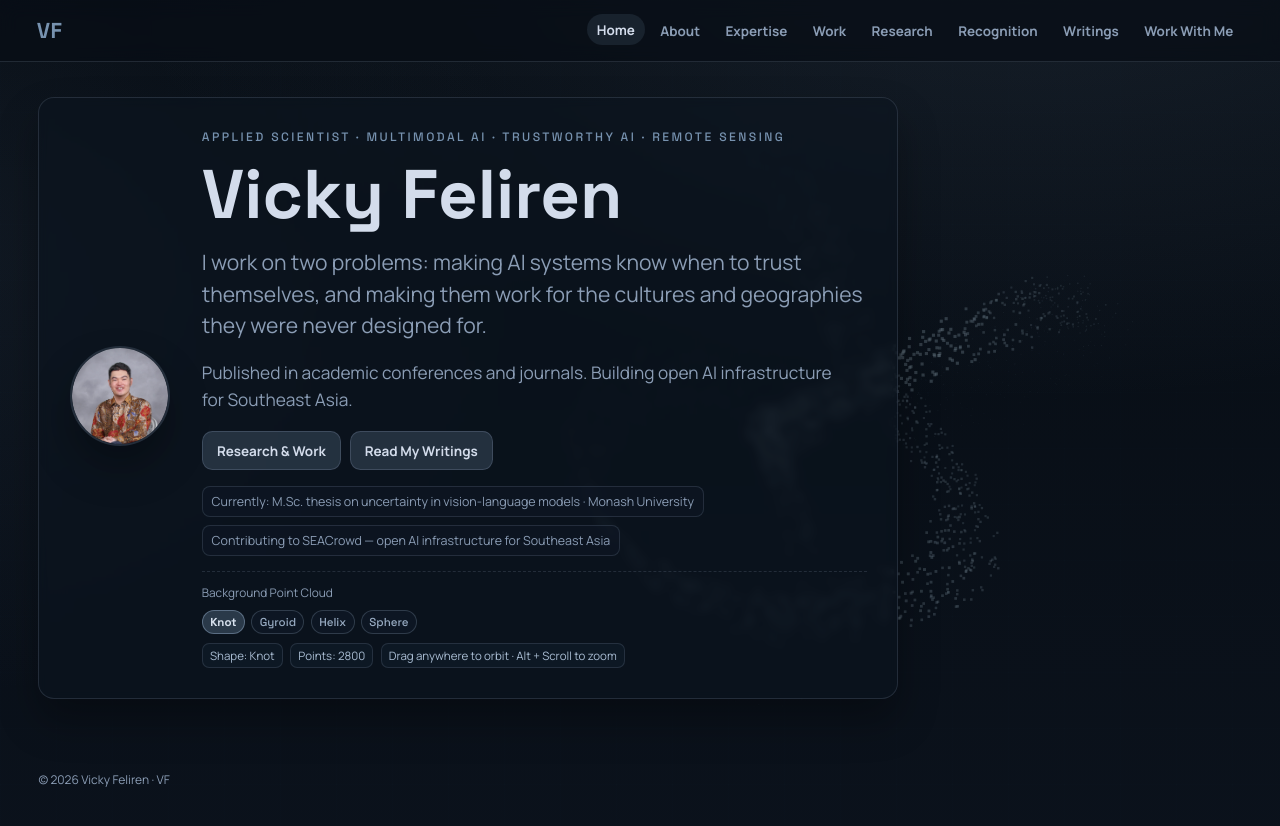
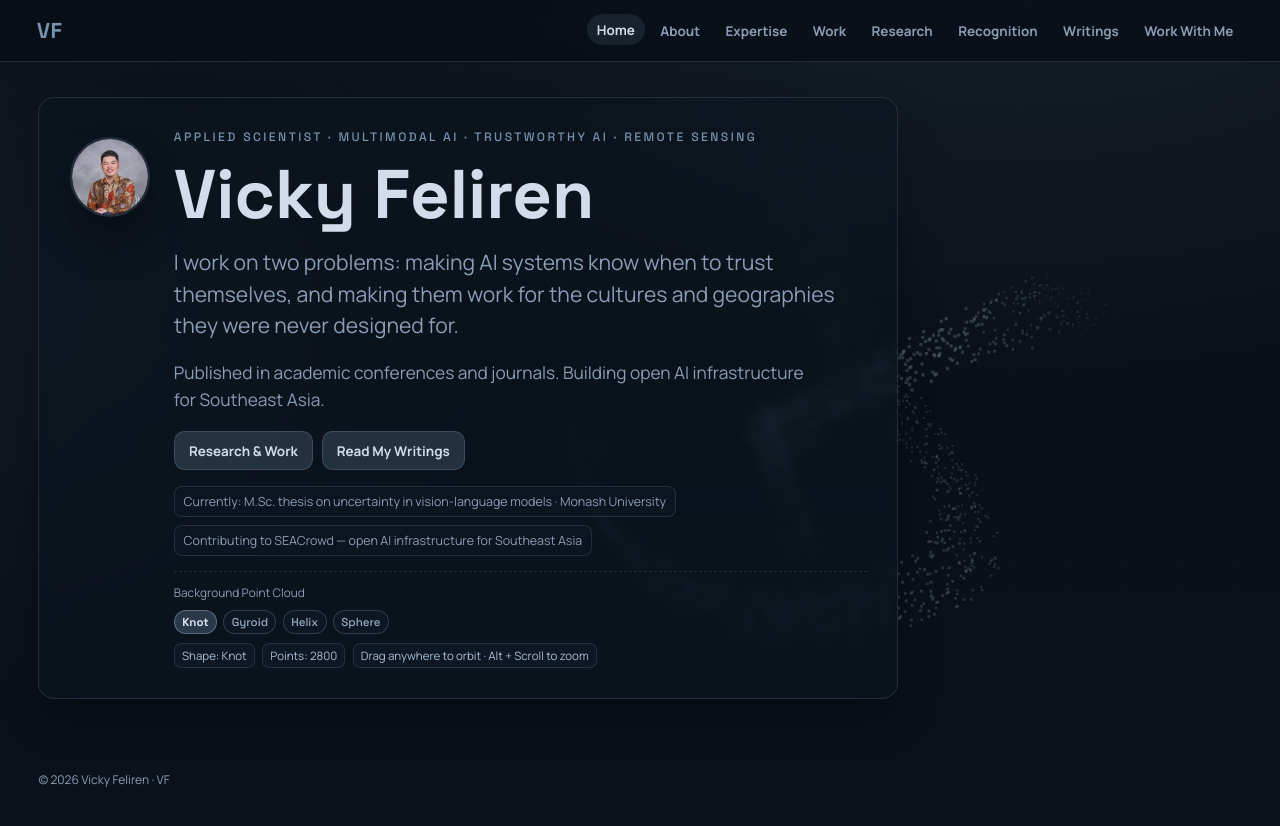
Before and after one commit to Feliren88/feliren88.github.io, a Jekyll site: the page built from index.html, in a window 1280 px wide. Shown: the top 826 px of the page. Built offline with Jekyll 4.4.1, drawn with Linux system fonts in a browser that asks for light colours.

Commit message:
Reduce profile size to 80x80px, align to top-left

```diff
--- a/css/styles.css
+++ b/css/styles.css
@@ -159,8 +159,8 @@ main {
   padding: clamp(1rem, 2.4vw, 1.9rem);
   max-width: 860px;
   display: flex;
-  gap: 2rem;
-  align-items: center;
+  gap: 1.5rem;
+  align-items: flex-start;
 }
 
 .hero-profile {
@@ -172,12 +172,13 @@ main {
 }
 
 .profile-image {
-  width: 100px;
-  height: 100px;
+  width: 80px;
+  height: 80px;
   border-radius: 50%;
   object-fit: cover;
   border: 2px solid var(--line);
   box-shadow: var(--shadow);
+  margin-top: 0.5rem;
 }
 
 @media (max-width: 760px) {
```
